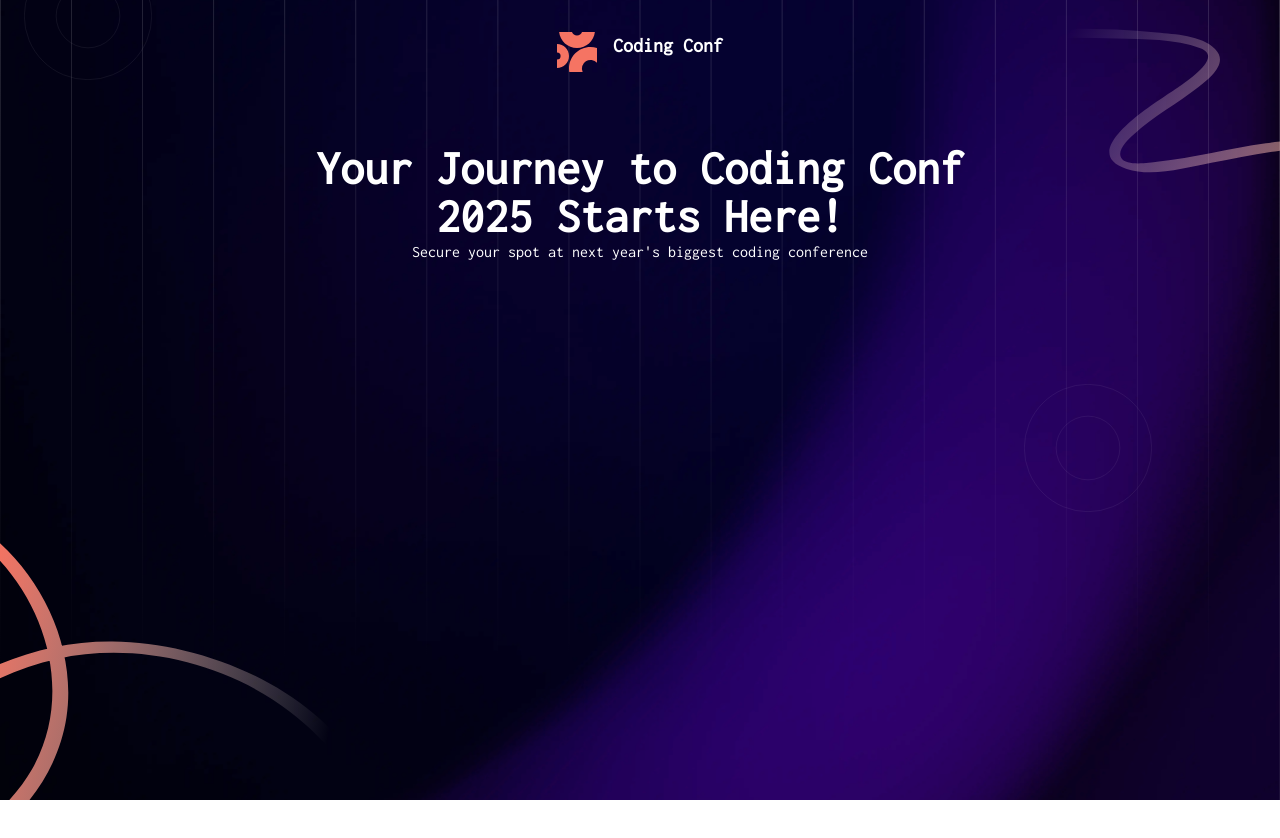
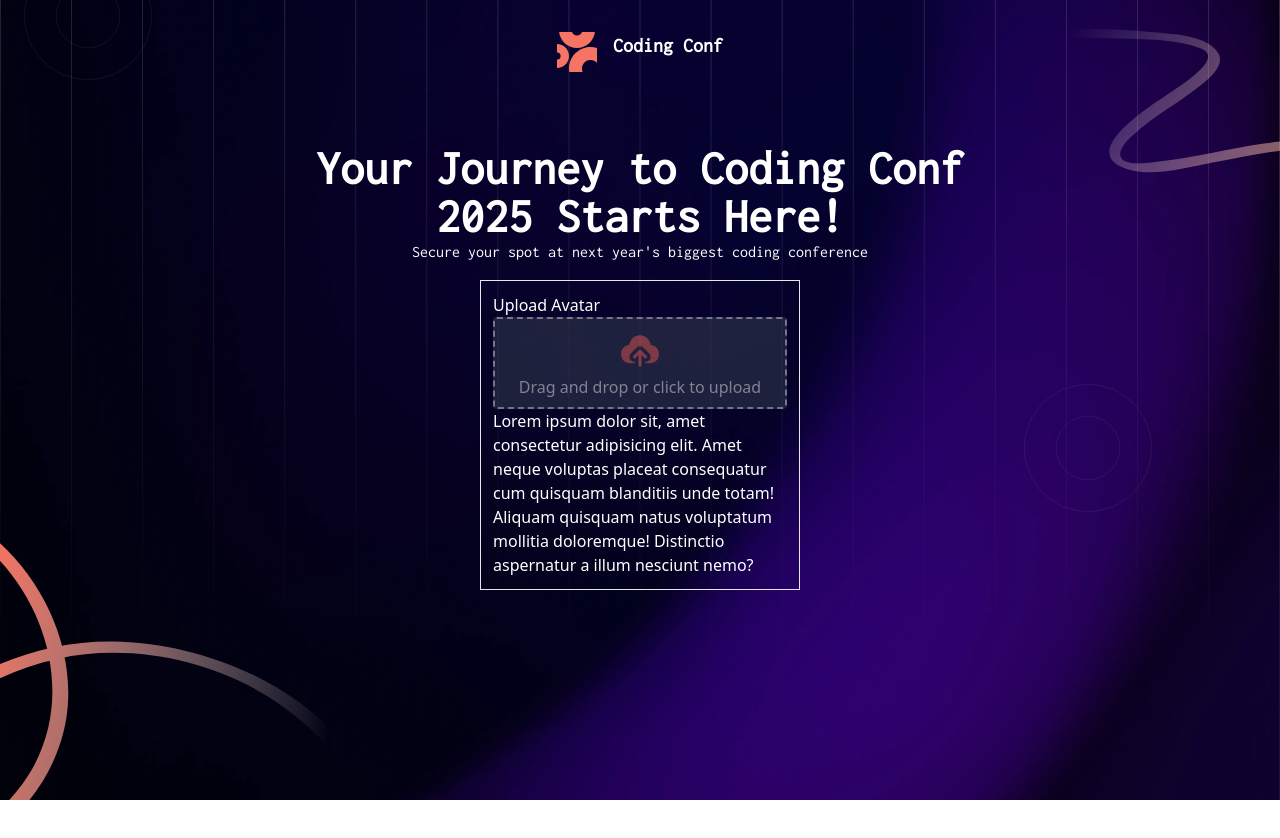
Before and after one commit to PetJs/ticket-generator, a React (Vite) app: page / in a window 1280 px wide. Shown: the top 838 px of the page. After the commit the page ends 800 px from the top, so only its background shows below. Built offline with nearby package versions, Linux system fonts and the light colour scheme.

Commit message:
Adding form to upload avatar

```diff
--- a/package.json
+++ b/package.json
@@ -11,7 +11,8 @@
   },
   "dependencies": {
     "react": "^18.3.1",
-    "react-dom": "^18.3.1"
+    "react-dom": "^18.3.1",
+    "react-dropzone": "^14.3.5"
   },
   "devDependencies": {
     "@eslint/js": "^9.17.0",
--- a/src/App.css
+++ b/src/App.css
@@ -1,3 +1,10 @@
+html, body {
+  margin: 0;
+  padding: 0;
+  height: 100%;
+}
+
+
 @font-face {
   font-family: 'Inconsolata'; /* Match this with your Tailwind config */
   src: url('./assets/fonts/Inconsolata-VariableFont_wdth,wght.ttf') format('truetype'); /* Ensure path matches */
--- a/src/App.tsx
+++ b/src/App.tsx
@@ -1,13 +1,60 @@
-import patterLine from "./assets/images/pattern-lines.svg"
-import patternTop from "./assets/images/pattern-squiggly-line-top.svg"
-import patternCircle from "./assets/images/pattern-circle.svg"
-import patternBottom from "./assets/images/pattern-squiggly-line-bottom.svg"
-import Logo from "./assets/images/logo-mark.svg"
-import './App.css'
+import { useCallback, useEffect, useState } from "react";
+import { FileRejection, useDropzone } from "react-dropzone";
+import patterLine from "./assets/images/pattern-lines.svg";
+import patternTop from "./assets/images/pattern-squiggly-line-top.svg";
+import patternCircle from "./assets/images/pattern-circle.svg";
+import patternBottom from "./assets/images/pattern-squiggly-line-bottom.svg";
+import Logo from "./assets/images/logo-mark.svg";
+import iconUpload from "./assets/images/icon-upload.svg"
+import './App.css';
+
+interface FileWithPreview extends File {
+  preview: string;
+}
 
 function App() {
+  const [files, setFiles] = useState<FileWithPreview[]>([]);
+  const [error, setError] = useState<string | null>(null)
+
+  const onDrop = useCallback((acceptedFiles: File[], fileRejections: FileRejection[]) => {
+    setFiles((prevFiles) => [
+      ...prevFiles,
+      ...acceptedFiles.map(file =>
+          Object.assign(file, { preview: URL.createObjectURL(file)})
+        ),
+      ]
+    );
+
+    if(fileRejections.length > 0){
+      setError("File too large. Please upload a photo under 500kb")
+    }
+  }, []);
+
+  useEffect(() => {
+    return () => {
+      files.forEach((file) => URL.revokeObjectURL(file.preview));
+    };
+  }, [files]);
+
+  const { getRootProps, getInputProps, isDragActive } = useDropzone({
+    onDrop,
+    accept: {
+      'image/jpeg': [],
+      'image/png': [],
+      'image/gif': []
+    }, // Allow only image files
+    maxSize: 500000, // 500 KB (500,000 bytes)
+    multiple: false
+  });
+
+  const handleSubmit = (event: React.FormEvent) => {
+    event.preventDefault();
+    // Handle file upload logic here if needed
+    console.log("Files ready to be uploaded:", files);
+  };
+
   return (
-    <div className="bg-[url('./assets/images/background-desktop.png')] bg-cover bg-center h-screen">
+    <div className="relative h-screen bg-[url('./assets/images/background-desktop.png')] bg-cover bg-center overflow-hidden">
       <div>
         <img src={patternCircle} alt="" className="relative md:w-32 w-20 md:ml-6 md:-top-12 -top-6 md:left-0 -left-3" />
         <img src={patterLine} className="absolute inset-0" />
@@ -20,14 +67,40 @@ function App() {
         <h2 className="font-inconsolata font-semibold md:text-xl text-lg">Coding Conf</h2>
       </div>
       <div className="text-white flex flex-col justify-center items-center font-inconsolata m-4">
-        <h1 className="md:text-5xl text-2xl max-w-2xl mx-auto text-center font-semibold">Your Journey to Coding Conf 2025 Starts Here!</h1>
-        <p className="max-w-2xl mx auto text-center">Secure your spot at next year's biggest coding conference</p>
+        <h1 className="md:text-5xl text-2xl max-w-2xl mx-auto text-center font-semibold">
+          Your Journey to Coding Conf 2025 Starts Here!
+        </h1>
+        <p className="max-w-2xl mx-auto text-center">
+          Secure your spot at next year's biggest coding conference
+        </p>
       </div>
+      <form onSubmit={handleSubmit} className="text-white relative border flex justify-center w-80 absolute left-1/2 transform -translate-x-1/2 p-3">
+        <div className="w-full">
+          <p>Upload Avatar</p>
+          <div {...getRootProps()} className="cursor-pointer bg-gray-700 opacity-50 rounded border-dashed border-2 p-2">
+            <input {...getInputProps()} />
+            {isDragActive ? (
+              <p>Drop the files here ...</p>
+            ) : (
+              <div className="flex flex-col items-center">
+                <img src={iconUpload} alt="" className="w-12"/>
+                <p>Drag and drop or click to upload</p>
+              </div>
+            )}
+          </div>
+          <ul>
+            {files.map((file) => (
+              <li key={file.name}><img src={file.preview} alt="" /></li>
+            ))}
+          </ul>
+          <div>
+            Lorem ipsum dolor sit, amet consectetur adipisicing elit. Amet neque voluptas placeat consequatur cum quisquam blanditiis unde totam! Aliquam quisquam natus voluptatum mollitia doloremque! Distinctio aspernatur a illum nesciunt nemo?
+          </div>
+        </div>
 
-
-
+      </form>
     </div>
-  )
+  );
 }
 
-export default App
+export default App;
```
Also changed, not shown: 1 other file (tests, documents, lock files or other folders).
